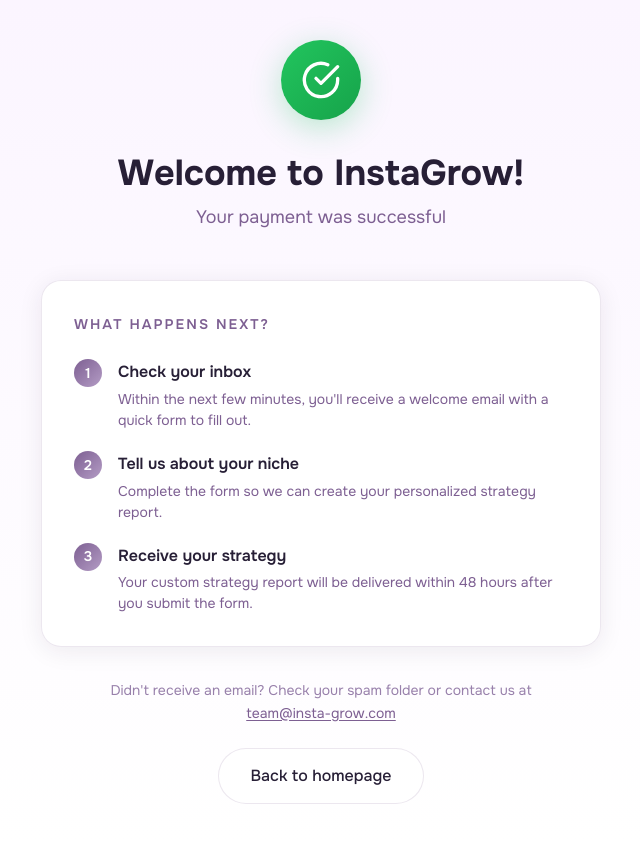
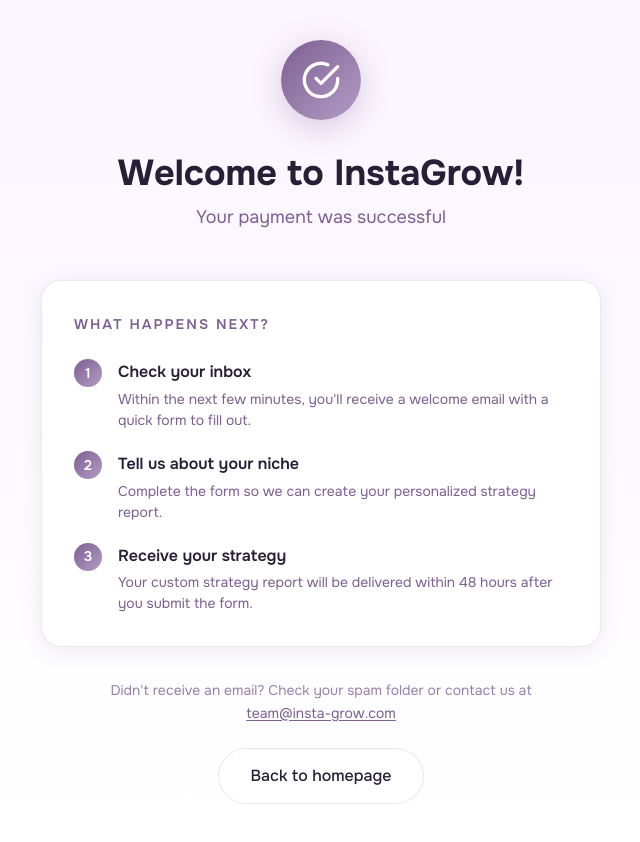
Before and after one commit to arseniypom/ai4creators-landingv3, a Next.js app: page /success in a window 1280 px wide. Shown: the whole page, without its empty margins (319-959 px from the left). Built offline with nearby package versions, Linux system fonts and the light colour scheme.

Commit message:
Updated success page

```diff
--- a/app/success/page.module.css
+++ b/app/success/page.module.css
@@ -16,12 +16,12 @@
   width: 80px;
   height: 80px;
   margin: 0 auto 32px;
-  background: linear-gradient(135deg, #22c55e 0%, #16a34a 100%);
+  background: var(--accent-gradient);
   border-radius: 50%;
   display: flex;
   align-items: center;
   justify-content: center;
-  box-shadow: 0 8px 32px rgba(34, 197, 94, 0.3);
+  box-shadow: 0 8px 32px rgba(125, 95, 146, 0.3);
 }
 
 .icon {
```
